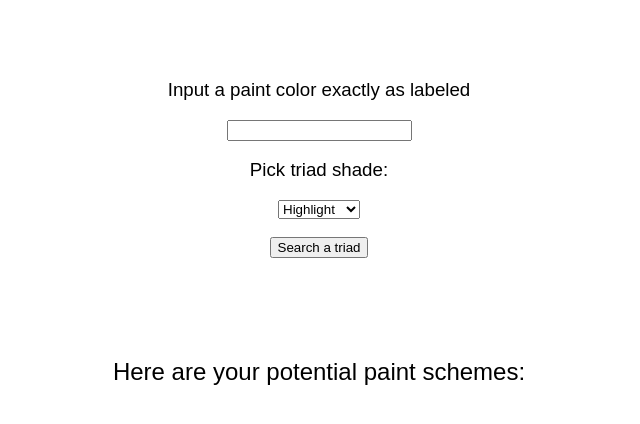
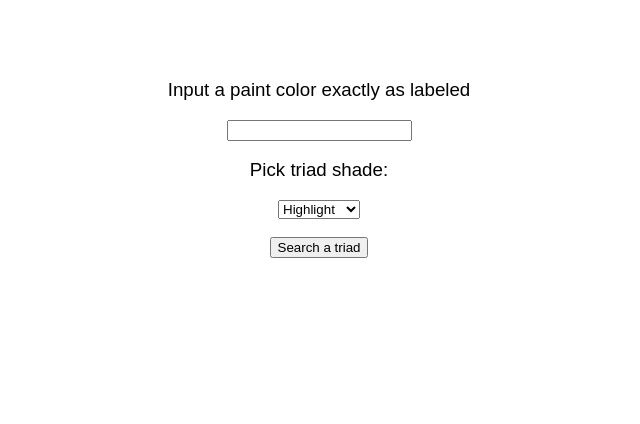
Before and after one commit to nasjac26/AudienceSelection, a plain HTML site: page index.html in a window 1280 px wide. Shown: the part 158-582 px from the top of the page, without its empty margins (286-926 px from the left). Drawn offline with Linux system fonts and the light colour scheme; a web font is replaced by a local one.

Commit message:
Fixed results message not resetting on clear.

```diff
--- a/index.html
+++ b/index.html
@@ -29,7 +29,7 @@
           </form>
     </div>
     <div id="results-container">
-        <h2 class="front-page" id="results-message">Here are your potential paint schemes:</h2>
+        <h2 class="front-page" id="results-message"></h2>
 
     </div>
     <script src="script.js"></script>
--- a/script.js
+++ b/script.js
@@ -280,6 +280,7 @@ function shadeTriadFactory(paintName, shade, arr) {
                 basecolorName.textContent = `Basecolor: ${paint.Basecolor} ${paint.BasecolorSku}`;
                 highlightName.textContent = `Highlight: ${paint.Highlight} ${paint.HighlightSku}` ;
                 shadowName.textContent = `Shadow: ${paint.Shadow} ${paint.ShadowSku}`;
+                resultMessage.textContent = "Here are your potential paint schemes:";
 
 
                 headingElement.classList.add("result");
```
